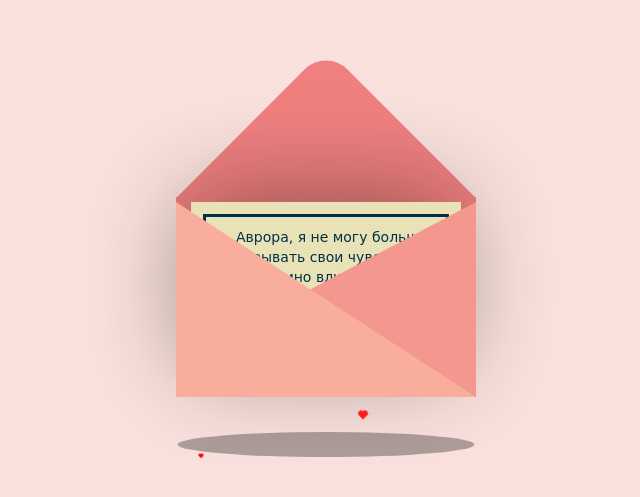
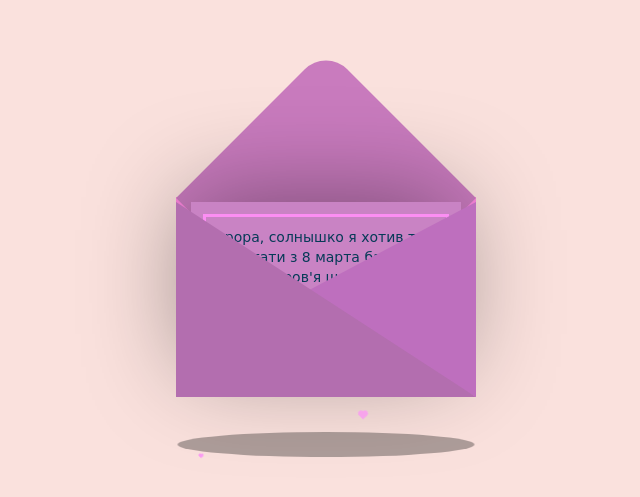
Before and after one commit to lirm0x/-, a plain HTML site: page index.html in a window 1280 px wide. Shown: the part 141-638 px from the top of the page, without its empty margins (314-954 px from the left). Drawn offline with Linux system fonts and the light colour scheme.

Commit message:
first commit

```diff
--- a/index.html
+++ b/index.html
@@ -14,7 +14,7 @@
             <div class="envelope"></div>
             <div class="front"></div>
             <div class="card">
-                <div class="text">Аврора, я не могу больше скрывать свои чувства.</br> Я безумно влюблен в тебя. Можем ли мы быть вместе?</br></div>
+                <div class="text">Аврора, солнышко я хотив тебе привитати з 8 марта бажаю щастя здоров'я щоб з усіма помирилася і не сварилася цю квиточку тобі🌹</div>
                 <div class="heart"></div>
         </div>
         <div class="hearts">
--- a/style.css
+++ b/style.css
@@ -31,11 +31,11 @@ body {
   position: relative;
   width: 300px;
   height: 200px;
-  background-color: #f08080;
+  background-color: #ff88e0;
 }
 
 .envelope:before {
-  background-color: #f08080;
+  background-color:  #c97bbe;
   content: "";
   position: absolute;
   width: 212px;
@@ -48,7 +48,7 @@ body {
 
 .card {
   position: absolute;
-  background-color: #eae2b7;
+  background-color: #ca8bca8c;
   width: 270px;
   height: 170px;
   top: 5px;
@@ -59,7 +59,7 @@ body {
 .card:before {
   content: "";
   position: absolute;
-  border: 3px solid #003049;
+  border: 3px solid #fc8ef3;
   width: 240px;
   height: 140px;
   left: 12px;
@@ -73,12 +73,12 @@ body {
   text-align: left;
   line-height: 20px;
   top: 25px;
-  left: 45px;
-  color: #003049;
+  left: 16px;
+  color: #063a57;
 }
 
 .heart {
-  background-color: #d62828;
+  background-color: rgb(252, 126, 241);
   display: inline-block;
   height: 30px;
   margin: 0 10px;
@@ -92,7 +92,7 @@ body {
 .heart:before,
 .heart:after {
   content: "";
-  background-color: #d62828;
+  background-color: #fb80ff;
   border-radius: 50%;
   height: 30px;
   position: absolute;
@@ -118,7 +118,7 @@ body {
 .three,
 .four,
 .five {
-  background-color: red;
+  background-color: rgb(250, 156, 242);
   display: inline-block;
   height: 10px;
   margin: 0 10px;
@@ -139,7 +139,7 @@ body {
 .five:before,
 .five:after {
   content: "";
-  background-color: red;
+  background-color: rgb(250, 156, 242);
   border-radius: 50%;
   height: 10px;
   position: absolute;
@@ -202,7 +202,7 @@ body {
 
 .front {
   position: absolute;
-  border-right: 180px solid #f4978e;
+  border-right: 180px solid #be6fbe;
   border-top: 95px solid transparent;
   border-bottom: 100px solid transparent;
   left: 120px;
@@ -215,7 +215,7 @@ body {
 .front:before {
   position: absolute;
   content: "";
-  border-left: 300px solid #f8ad9d;
+  border-left: 300px solid #b36eaf;
   border-top: 195px solid transparent;
   left: -120px;
   top: -95px;
@@ -244,3 +244,6 @@ body {
       transform: scaleX(0.85);
   }
 }
+.rose{
+
+}
```
